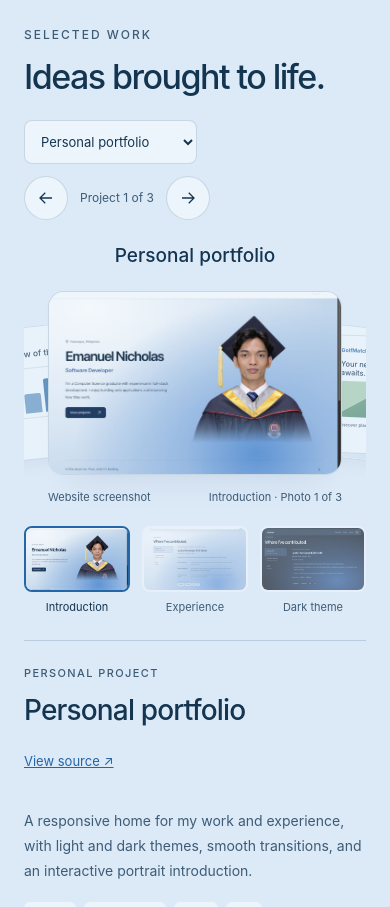
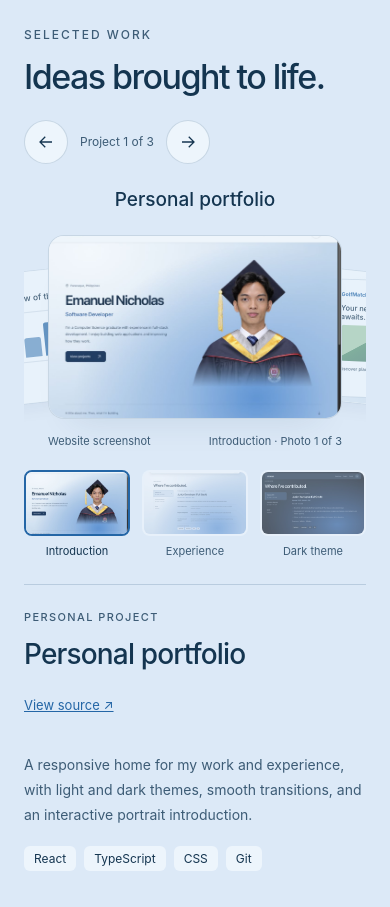
Before and after one commit to Emanuel-Nicholas-Manguera/eman-portfolio, a React (Vite) app: page / in a window 390 px wide. Shown: the part 2140-3047 px from the top of the page. Built offline with nearby package versions, Linux system fonts and the light colour scheme.

Commit message:
refactor: remove project selection dropdown

```diff
--- a/src/Projects.css
+++ b/src/Projects.css
@@ -2,7 +2,6 @@
 .projects-heading { display:flex; align-items:end; justify-content:space-between; gap:24px; }
 .projects-heading h2 { margin:14px 0 0; font-size:clamp(34px,4vw,46px); font-weight:500; line-height:1.13; letter-spacing:-.045em; }
 .projects-navigation { display:flex; align-items:end; flex-direction:column; gap:12px; }
-.projects-picker select { max-width:100%; min-height:44px; padding:8px 30px 8px 12px; border:1px solid var(--header-border); border-radius:8px; background:var(--header-background); color:var(--text); font:inherit; font-size:13px; }
 .projects-arrows { display:flex; gap:12px; align-items:center; white-space:nowrap; font-size:12px; color:var(--muted-text); }
 .project-arrow { display:inline-grid; place-items:center; width:44px; height:44px; flex-shrink:0; border:1px solid var(--header-border); border-radius:50%; background:var(--header-background); color:var(--text); cursor:pointer; transition:background 200ms ease,transform 200ms ease; }
 .project-arrow:hover { background:var(--control-hover); transform:translateY(-2px); }
@@ -39,8 +38,7 @@
 .project-summary { margin:0; font-size:15px; line-height:1.8; color:var(--muted-text); }
 .project-technologies { display:flex; flex-wrap:wrap; gap:8px; padding:0; margin:18px 0 0; list-style:none; }
 .project-technologies li { padding:5px 10px; font-size:12px; border-radius:6px; background:var(--header-background); }
-.projects-section button:focus-visible,.projects-section select:focus-visible { outline:3px solid var(--focus-color); outline-offset:4px; }
-.projects-sr-only { position:absolute; width:1px; height:1px; overflow:hidden; clip-path:inset(50%); white-space:nowrap; }
+.projects-section button:focus-visible { outline:3px solid var(--focus-color); outline-offset:4px; }
 .project-illustration { display:flex; width:100%; height:100%; padding:5cqw; text-align:left; font-size:2.1cqw; line-height:1.6; color:var(--text); background:var(--header-background); }
 .project-illustration aside { display:flex; flex-direction:column; gap:3cqw; width:26%; border-right:1px solid var(--header-border); margin-right:5cqw; }
 .project-illustration aside strong { color:var(--accent); font-size:3cqw; }
@@ -70,7 +68,6 @@
  .projects-section { padding:40px 0 64px; scroll-margin-top:-40px; }
  .projects-heading { align-items:start; flex-direction:column; }
  .projects-navigation { width:100%; flex-direction:row; align-items:center; flex-wrap:wrap; justify-content:space-between; }
- .projects-picker { max-width:100%; }
  .project-gallery-title { font-size:19px; margin-top:24px; }
  .project-gallery::after,.project-cover { width:86%; }
  .project-cover[data-position='left'] { transform:translateX(-112%) translateY(12px) scale(.72) rotate(-6deg); }
--- a/src/Projects.tsx
+++ b/src/Projects.tsx
@@ -55,7 +55,6 @@ export function Projects() {
     <div className="projects-heading">
       <div><p className="section-eyebrow">Selected work</p><h2 id="projects-title">Ideas brought to life.</h2></div>
       <div className="projects-navigation" role="group" aria-label="Browse projects">
-        <label className="projects-picker"><span className="projects-sr-only">Browse projects</span><select value={selected} onChange={event => setSelected(Number(event.target.value))}>{projects.map((item, index) => <option key={item.id} value={index}>{item.name}</option>)}</select></label>
         <div className="projects-arrows"><button type="button" className="project-arrow" aria-label="Previous project" onClick={() => setSelected(wrap(selected - 1, projects.length))}><Arrow previous /></button><span>Project {selected + 1} of {projects.length}</span><button type="button" className="project-arrow" aria-label="Next project" onClick={() => setSelected(wrap(selected + 1, projects.length))}><Arrow /></button></div>
       </div>
     </div>
```
